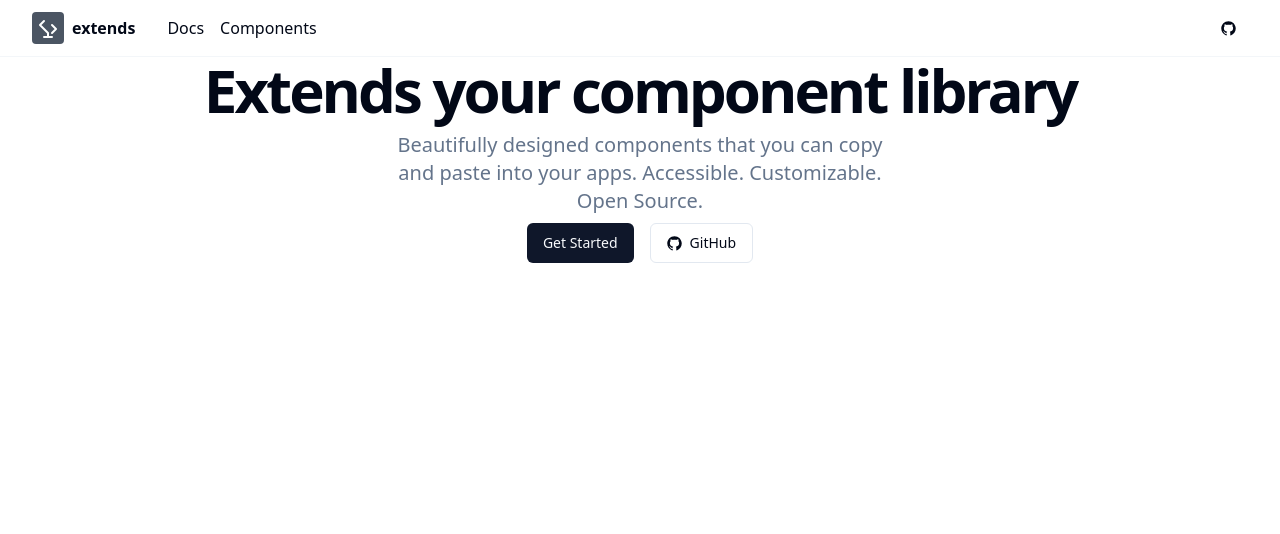
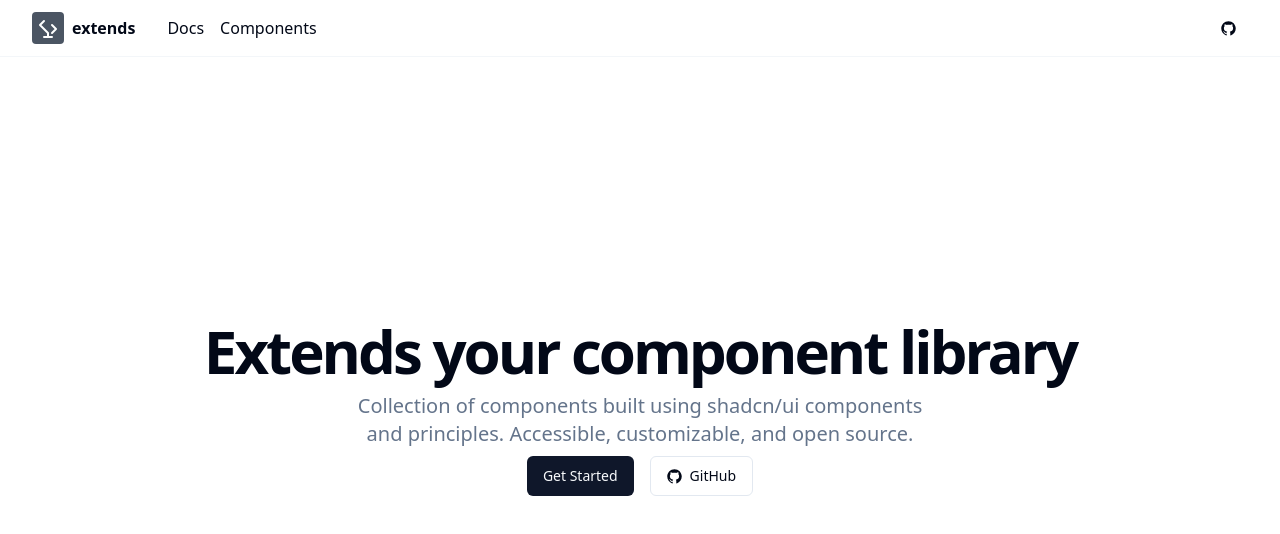
Before and after one commit to lucioew28/extends, a React (Vite) app: page / in a window 1280 px wide. Shown: the top 534 px of the page. Built offline with nearby package versions, Linux system fonts and the light colour scheme.

Commit message:
home page

```diff
--- a/src/pages/HomePage/index.tsx
+++ b/src/pages/HomePage/index.tsx
@@ -6,13 +6,13 @@ import { url } from "@/utils/links";
 
 export default function HomePage() {
   return (
-    <div className="flex flex-col gap-2 w-full items-center">
+    <div className="container flex flex-col gap-2 w-full h-[calc(100dvh-100px)] justify-center items-center">
       <h1 className="text-center text-3xl font-bold leading-tight tracking-tighter md:text-6xl lg:leading-[1.1]">
         Extends your component library
       </h1>
-      <h2 className="text-center text-lg text-muted-foreground sm:text-xl w-[500px]">
-        Beautifully designed components that you can copy and paste into your
-        apps. Accessible. Customizable. Open Source.
+      <h2 className="text-center text-lg text-muted-foreground sm:text-xl max-w-[600px]">
+        Collection of components built using shadcn/ui components and
+        principles. Accessible, customizable, and open source.
       </h2>
       <div className="flex items-center gap-4">
         <Link to={url.docs}>
```
